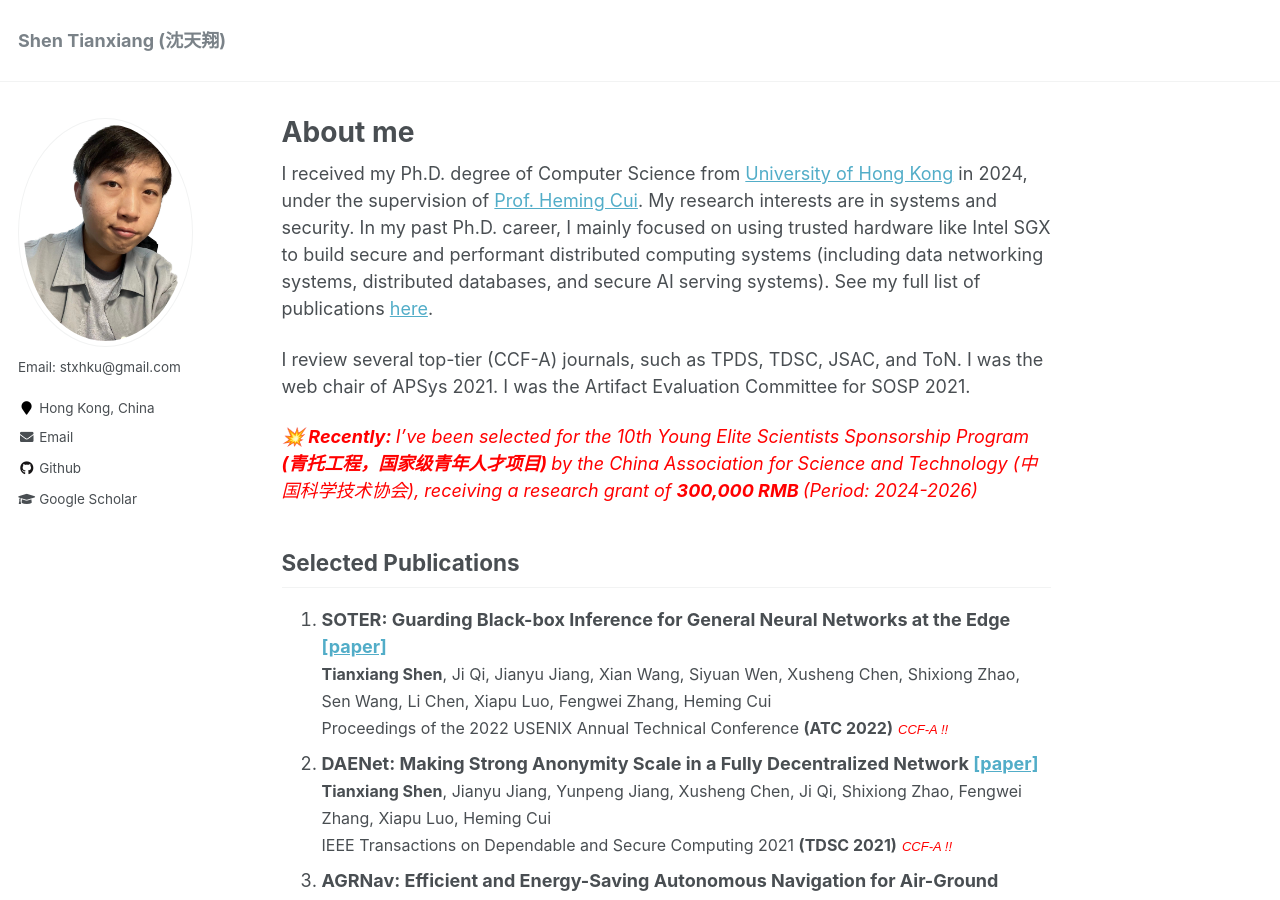
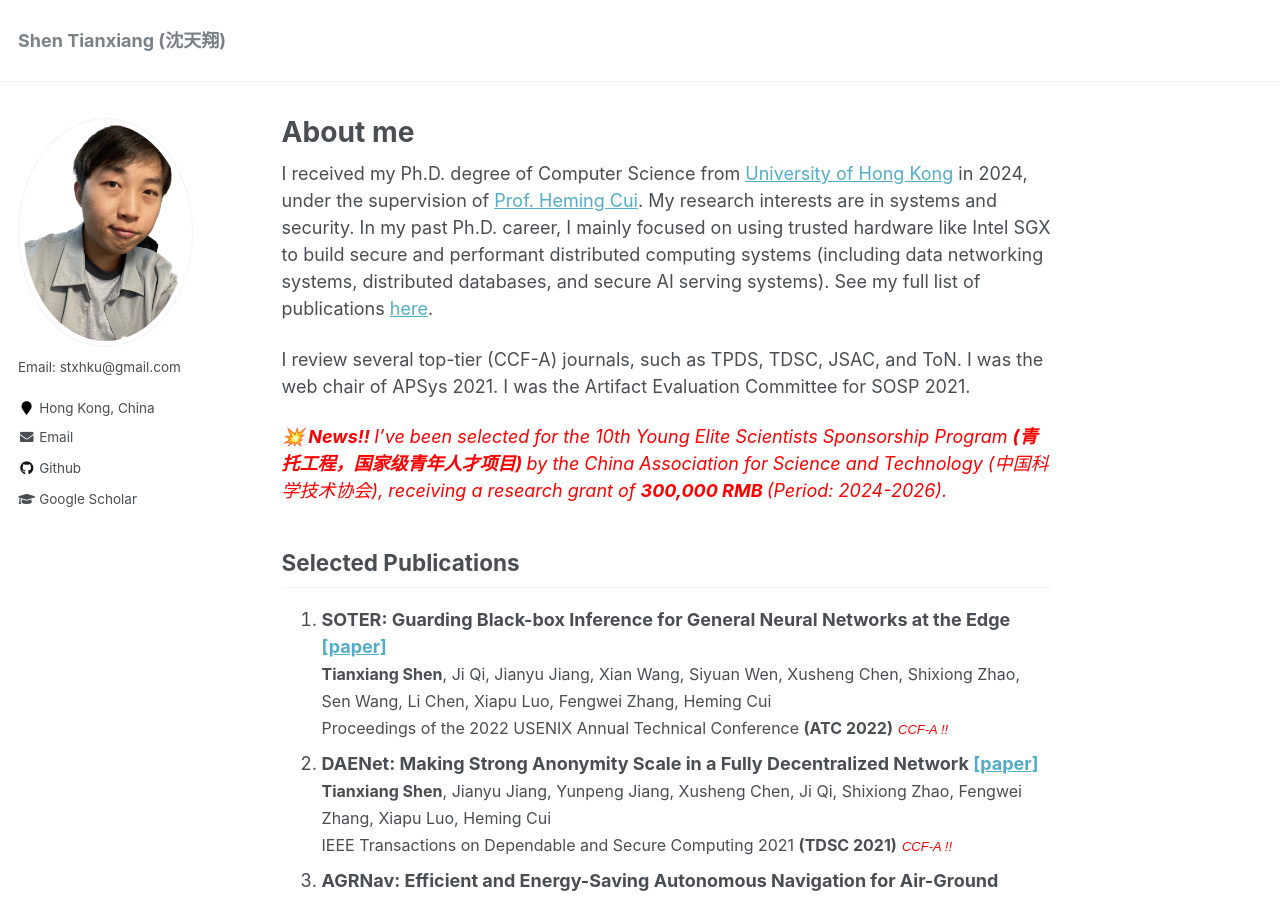
Before and after one commit to tianxiang999/tianxiang999.github.io, a Jekyll site: the page built from _pages/about.md, in a window 1280 px wide and 900 px high. Built offline with Jekyll 4.4.1, drawn with Linux system fonts in a browser that asks for light colours; comment, search, counter and statistics services are not loaded.

Commit message:
Update about.md

```diff
--- a/_pages/about.md
+++ b/_pages/about.md
@@ -19,13 +19,13 @@ I review several top-tier (CCF-A) journals, such as TPDS, TDSC, JSAC, and ToN. I
 was the web chair of APSys 2021. I was the Artifact Evaluation
 Committee for SOSP 2021.
 
-<strong><em style="color: red;">💥 Recently: </em></strong><em style="color:
+<strong><em style="color: red;">💥 News!!  </em></strong><em style="color:
 red;">I've been selected for the 10th Young Elite Scientists Sponsorship Program
 </em><strong><em style="color: red;">(青托工程，国家级青年人才项目) </em></strong><em style="color:
 red;">by the China Association for Science and Technology (中国科学技术协会)</em><em style="color:
 red;">, receiving a research grant of </em><strong><em style="color:
 red;">300,000 RMB </em></strong><em style="color:
-red;">(Period: 2024-2026)</em>
+red;">(Period: 2024-2026).</em>
 
 
 
```
